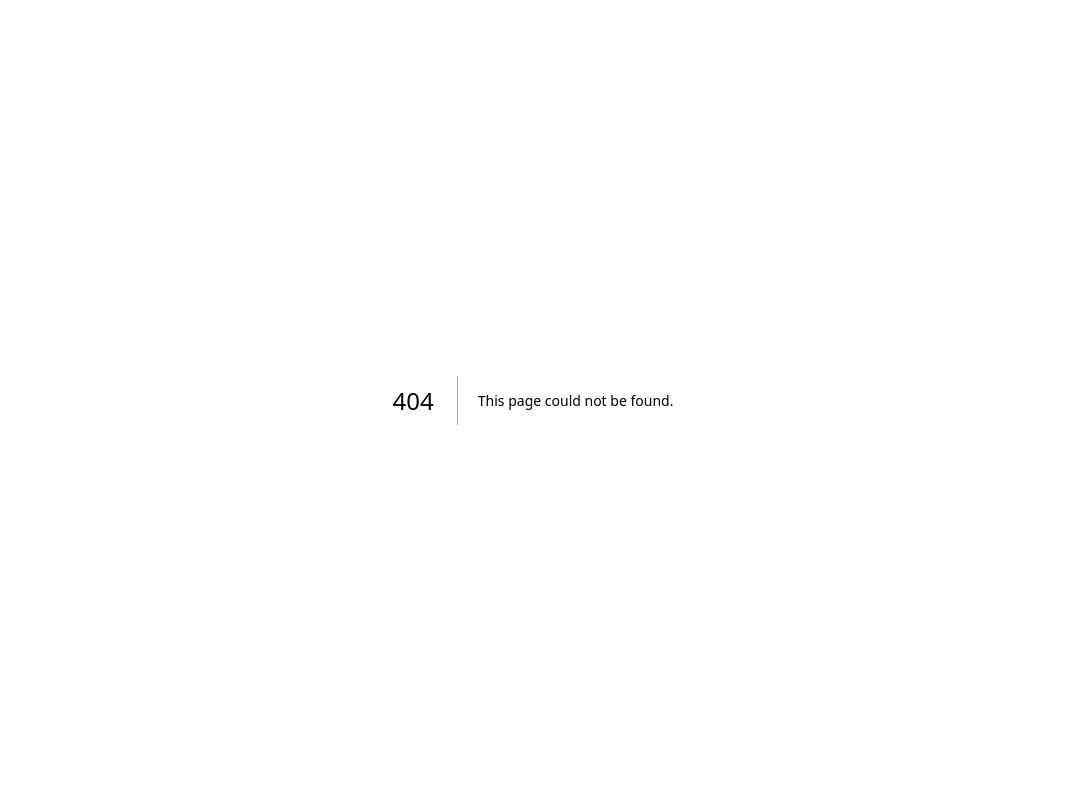
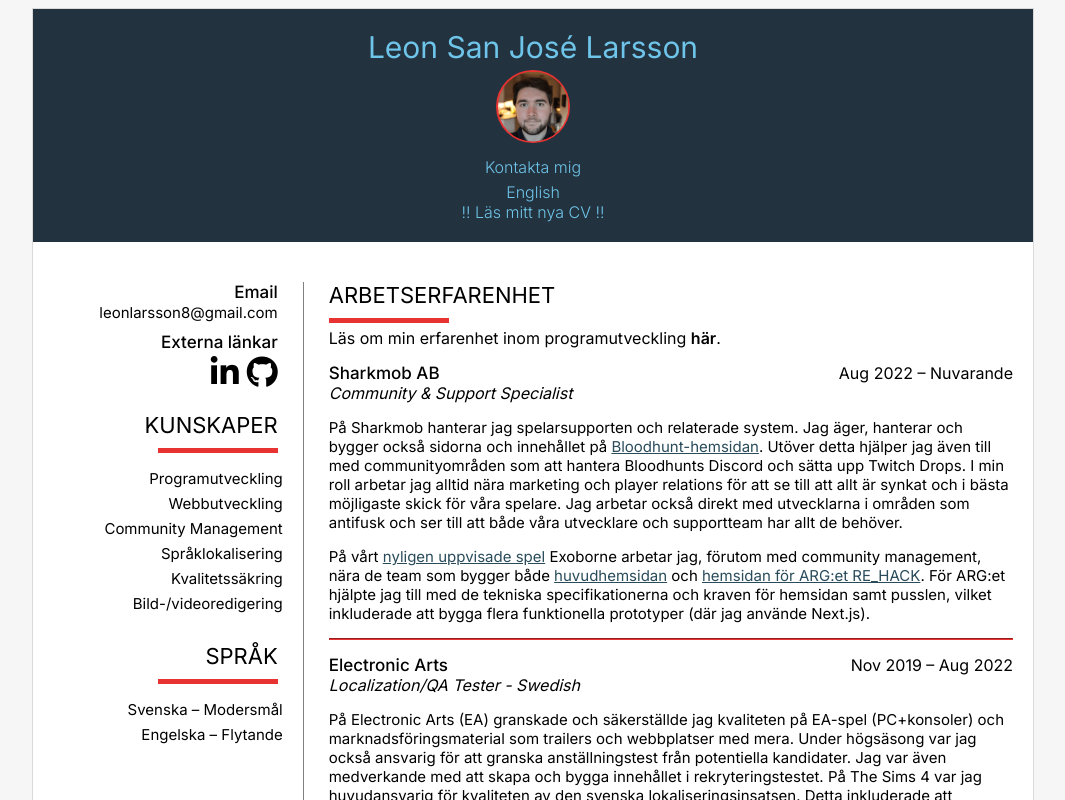
Before and after one commit to leonlarsson/leon-home, a Next.js app: page /cv-old-swe in a window 1280 px wide. Before the commit this address had no page. Shown: the top 800 px of the page, without its empty margins (107-1172 px from the left). Built offline with nearby package versions, Linux system fonts and the light colour scheme.

Commit message:
cv-old: rename swe route

```diff
--- a/app/(cv-old)/CVHeader.tsx
+++ b/app/(cv-old)/CVHeader.tsx
@@ -21,7 +21,7 @@ export default ({ swedish = false }) => {
         {swedish ? "Kontakta mig" : "Contact me"}
       </a>
 
-      <Link style={{ fontWeight: 300 }} href={swedish ? "/cv-old" : "/cv-swe-old"}>
+      <Link style={{ fontWeight: 300 }} href={swedish ? "/cv-old" : "/cv-old-swe"}>
         {swedish ? "English" : "Swedish"}
       </Link>
 
```
Also changed, not shown: app/(cv-old)/cv-old-swe/page.tsx (renamed from app/(cv-old)/cv-swe-old/page.tsx).
